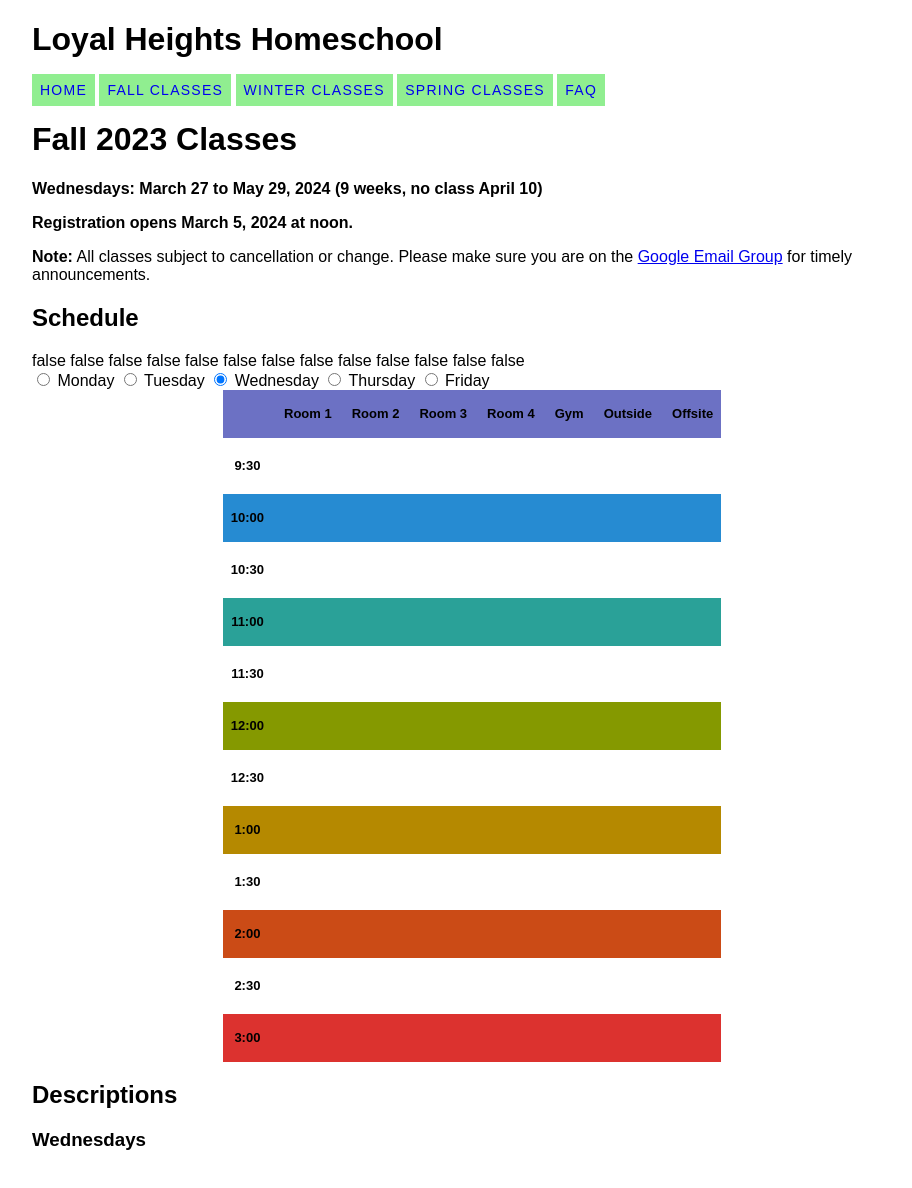
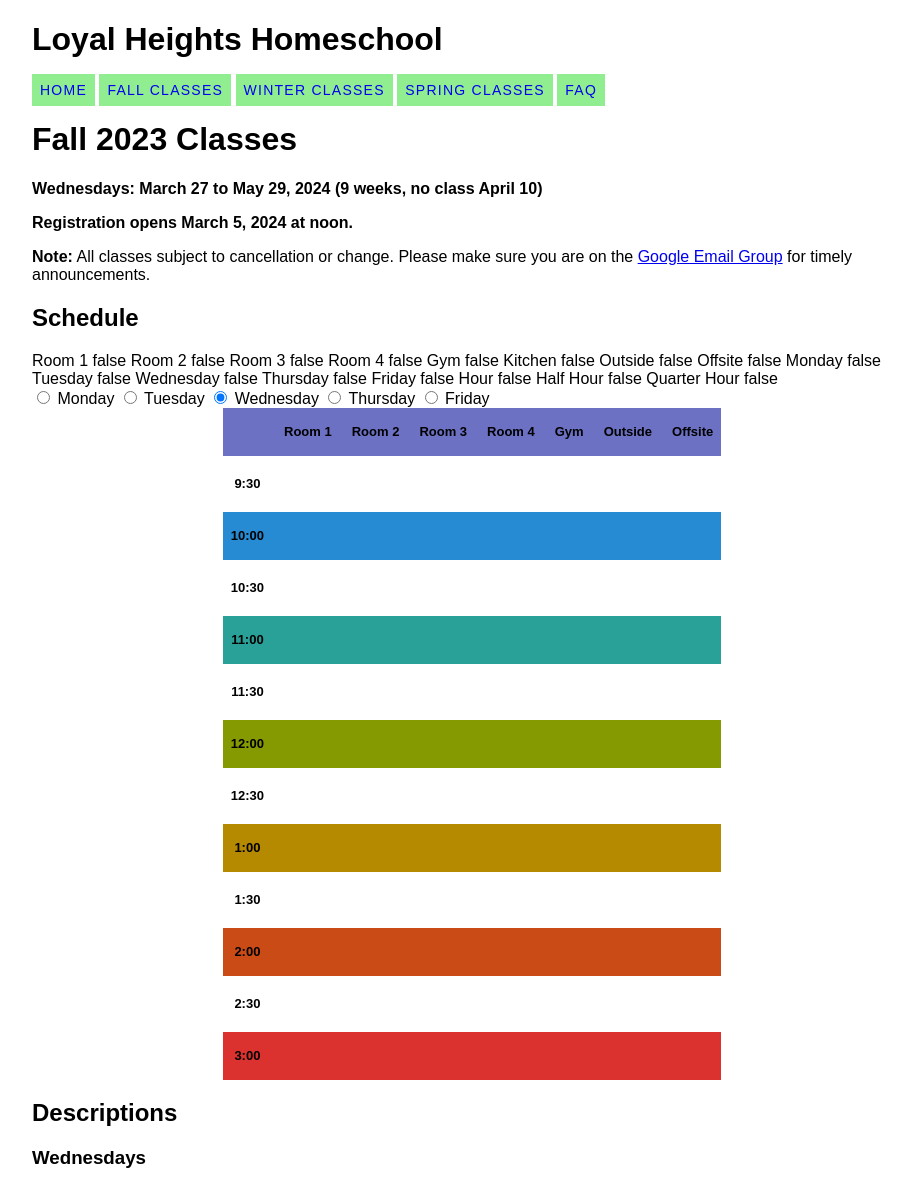
Before and after one commit to loyalheightshomeschool/loyalheightshomeschool.github.io, a Jekyll site: the page built from _quarters/2023-fall.html, in a window 1280 px wide. Shown: the whole page, without its empty margins (168-1080 px from the left). Built offline with Jekyll 4.4.1, drawn with Linux system fonts in a browser that asks for light colours.

Commit message:
Update quarter.html

```diff
--- a/_layouts/quarter.html
+++ b/_layouts/quarter.html
@@ -21,6 +21,10 @@
 {% assign wed = false %}
 {% assign thu = false %}
 {% assign fri = false %}
+
+{% assign hour = false %}
+{% assign half_hour = false %}
+{% assign quarter_hour = false %}
 
 {% for class in site.data.classes %}{% if class.quarter == page.data %}
 
@@ -56,22 +60,45 @@
       {% assign fri = true %}
   {% endcase %}
 
+  {% case class.start_time %}
+    {% when "9", "10", "11", "12", "1", "2", "3", "4"}
+      {% assign hour = true %}
+    {% when "9.5", "10.5", "11.5", "12.5", "1.5", "2.5", "3.5", "4.5"}
+      {% assign half_hour = true %}
+    {% when "9.25", "9.75", "10.25", "10.75", "11.25", "11.75", "12.25", "12.75", "1.25", "1.75", "2.25", "2.75", "3.25", "3.75", "4.25", "4.75"}
+      {% assign quarter_hour = true %}
+  {% endcase %}
+
+  {% case class.end_time %}
+    {% when "9", "10", "11", "12", "1", "2", "3", "4"}
+      {% assign hour = true %}
+    {% when "9.5", "10.5", "11.5", "12.5", "1.5", "2.5", "3.5", "4.5"}
+      {% assign half_hour = true %}
+    {% when "9.25", "9.75", "10.25", "10.75", "11.25", "11.75", "12.25", "12.75", "1.25", "1.75", "2.25", "2.75", "3.25", "3.75", "4.25", "4.75"}
+      {% assign quarter_hour = true %}
+  {% endcase %}
+
 {% endif %}{% endfor %}
 
-{{ room_1 }}
-{{ room_2 }}
-{{ room_3 }}
-{{ room_4 }}
-{{ gym }}
-{{ kitchen }}
-{{ outside }}
-{{ offsite }}
+Room 1 {{ room_1 }}
+Room 2 {{ room_2 }}
+Room 3 {{ room_3 }}
+Room 4 {{ room_4 }}
+Gym {{ gym }}
+Kitchen {{ kitchen }}
+Outside {{ outside }}
+Offsite {{ offsite }}
 
-{{ mon }}
-{{ tue }}
-{{ wed }}
-{{ thu }}
-{{ fri }}
+Monday {{ mon }}
+Tuesday {{ tue }}
+Wednesday {{ wed }}
+Thursday {{ thu }}
+Friday {{ fri }}
+
+Hour {{ hour }}
+Half Hour {{ half_hour }}
+Quarter Hour {{ quarter_hour }}
+
 <div class="tabs">
   <input type="radio" name="tabs" id="Monday">
   <label for="Monday">Monday</label>
```
